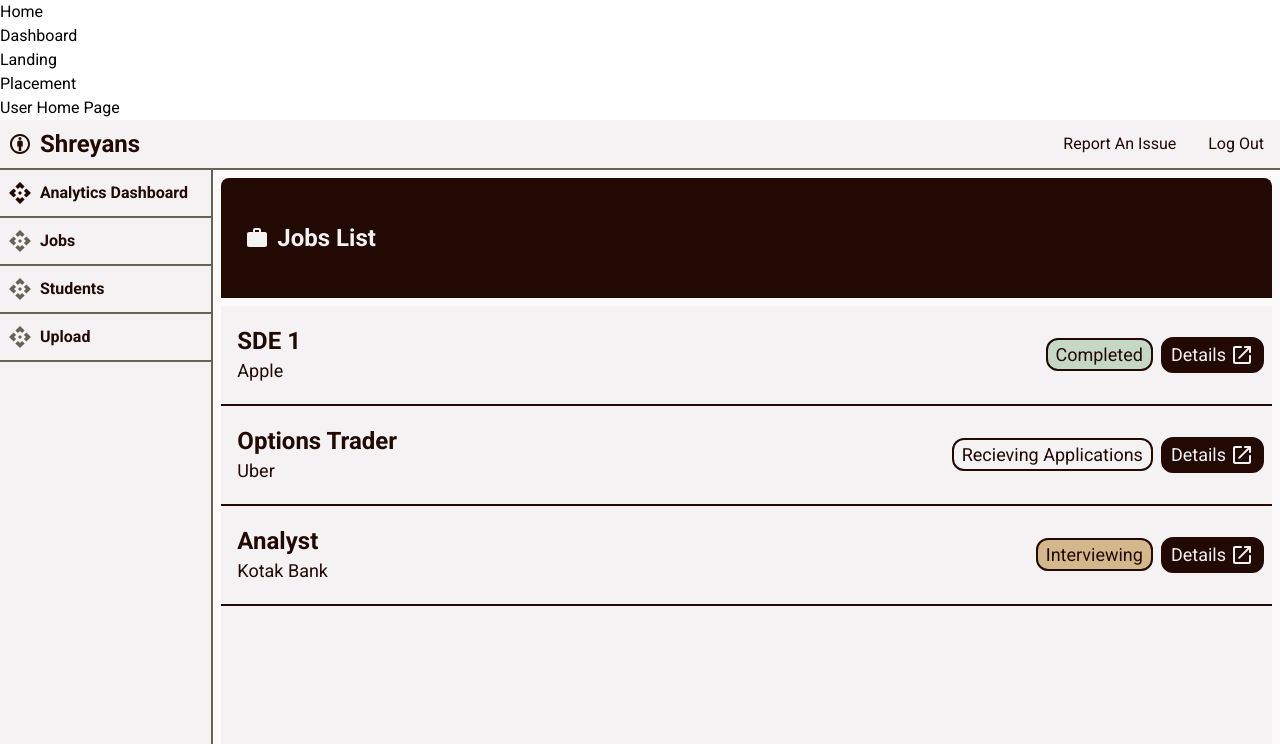
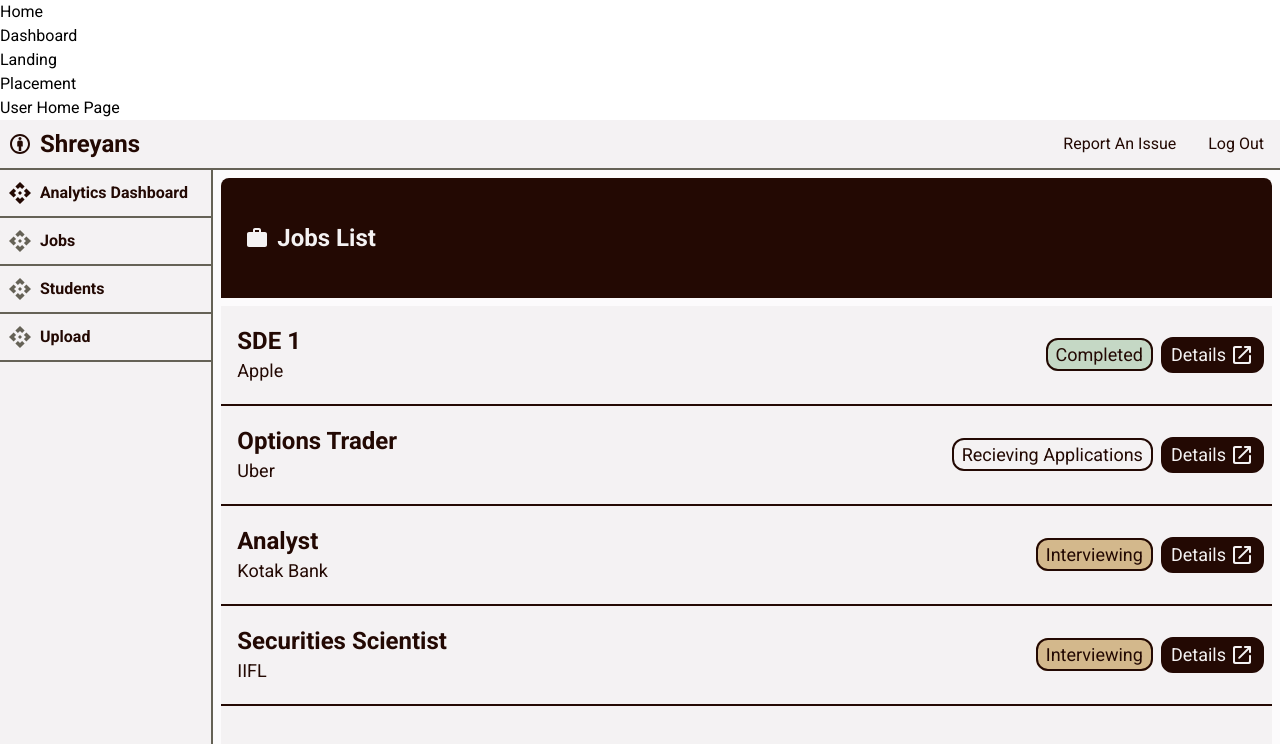
Before and after one commit to shreyanzjain/scoop-mern, a React (Vite) app in the folder frontend/: page /placement-cell in a window 1280 px wide. Shown: the top 744 px of the page. Built offline with nearby package versions, Linux system fonts and the light colour scheme.

Commit message:
implement dynamic joblist in the placement dashboard using dummy data

```diff
--- /dev/null
+++ b/frontend/src/components/Placement/ColorStatus.json
@@ -0,0 +1,5 @@
+{
+    "Completed": "#c5d8c5",
+    "Recieving Applications": "#f4f2f3",
+    "Interviewing": "#D3B88C"
+}
--- /dev/null
+++ b/frontend/src/components/Placement/Data.json
@@ -0,0 +1,26 @@
+[
+  {
+    "title": "SDE 1",
+    "company": "Apple",
+    "status": "Completed",
+    "salary": "Rs. 4,00,000"
+  },
+  {
+    "title": "Options Trader",
+    "company": "Uber",
+    "status": "Recieving Applications",
+    "salary": "Rs. 6,00,000"
+  },
+  {
+    "title": "Analyst",
+    "company": "Kotak Bank",
+    "status": "Interviewing",
+    "salary": "Rs. 3,68,235"
+  },
+  {
+    "title": "Securities Scientist",
+    "company": "IIFL",
+    "status": "Interviewing",
+    "salary": "Rs. 14,00,000"
+  }
+]
--- /dev/null
+++ b/frontend/src/components/Placement/JobRow.jsx
@@ -0,0 +1,34 @@
+import React from "react";
+import colorStatus from "./ColorStatus.json";
+import OpenInNewRoundedIcon from '@mui/icons-material/OpenInNewRounded';
+
+function JobRow({title, company, status}) {
+  return (
+      <div className="container flex px-2 items-center justify-between bg-whitesmoke border-b-2 border-licorice h-1/6">
+        <div className="flex items-center">
+          <div className="ms-2">
+            <p className="text-2xl font-bold">{title}</p>
+            <p className="text-lg ">{company}</p>
+          </div>
+        </div>
+        <div className="flex items-center justify-between gap-2">
+          <div>
+            <a className="border-2 rounded-xl px-2 py-1 border-licorice" style={{backgroundColor: colorStatus[status]}}>
+              {status}
+            </a>
+          </div>
+          <div>
+            <a
+              href="#"
+              className="flex items-center justify-between border-2 rounded-xl gap-1 px-2 py-0.5 border-licorice bg-licorice text-whitesmoke"
+            >
+              Details
+              <OpenInNewRoundedIcon />
+            </a>
+          </div>
+        </div>
+      </div>
+  );
+}
+
+export default JobRow;
--- a/frontend/src/components/Placement/PlacementJobs.jsx
+++ b/frontend/src/components/Placement/PlacementJobs.jsx
@@ -1,28 +1,13 @@
 import React from "react";
 import WorkIcon from '@mui/icons-material/Work';
-import OpenInNewRoundedIcon from '@mui/icons-material/OpenInNewRounded';
+import JobRow from "./JobRow";
+import jobs from "./Data.json"
 
 function PlacementJobs() {
-  const jobs = {
-    job1: {
-      title: "SDE 1",
-      company: "Apple",
-      status: "Completed",
-      salary: "Rs. 4,00,000"
-    },
-    job2: {
-      title: "Options Trader",
-      company: "Uber",
-      status: "Recieving Applications",
-      salary: "Rs. 6,00,000"
-    },
-    job3: {
-      title: "Analyst",
-      company: "Kotak Bank",
-      status: "Interviewing",
-      salary: "Rs. 3,68,235"
-    },
-  };
+  const jobList = jobs.map(
+    ({title, company, status}) =>
+    (<JobRow title={title} company={company} status={status}/>)
+  );
   return (
     <div className="container pb-6 w-5/6 bg-whitesmoke bg-opacity-30" style={{height: "93vh"}}>
       <div className="flex text-2xl font-bold text-whitesmoke mt-2 ms-2 me-2 rounded-t-lg h-1/6 bg-licorice items-center justify-start">
@@ -30,55 +15,8 @@ function PlacementJobs() {
         <p className="ms-2">Jobs List</p>
       </div>
       <div className="flex-col text-lg mt-2 ms-2 me-2 h-5/6 bg-whitesmoke text-licorice">
+        {jobList}
         {/* When there are jobs posted */}
-        <div className="container flex px-2 items-center justify-between bg-whitesmoke border-b-2 border-licorice h-1/6">
-          <div className="flex items-center">
-            <div className="ms-2">
-              <p className="text-2xl font-bold">{jobs.job1.title}</p>
-              <p className="text-lg ">{jobs.job1.company}</p>
-            </div>
-          </div>
-          <div className="flex items-center justify-between gap-2">
-            <div>
-              <a className="border-2 rounded-xl px-2 py-1 border-licorice bg-ashgray">{jobs.job1.status}</a>
-            </div>
-            <div>
-              <a href="#" className="flex items-center justify-between border-2 rounded-xl gap-1 px-2 py-0.5 border-licorice bg-licorice text-whitesmoke">Details<OpenInNewRoundedIcon/></a>
-            </div>
-          </div>
-        </div>
-        <div className="container flex px-2 items-center justify-between bg-whitesmoke border-b-2 border-licorice h-1/6">
-          <div className="flex items-center">
-            <div className="ms-2">
-              <p className="text-2xl font-bold">{jobs.job2.title}</p>
-              <p className="text-lg ">{jobs.job2.company}</p>
-            </div>
-          </div>
-          <div className="flex items-center justify-between gap-2">
-            <div>
-              <a className="border-2 rounded-xl px-2 py-1 border-licorice bg-whitesmoke">{jobs.job2.status}</a>
-            </div>
-            <div>
-              <a href="#" className="flex items-center justify-between border-2 rounded-xl gap-1 px-2 py-0.5 border-licorice bg-licorice text-whitesmoke">Details<OpenInNewRoundedIcon/></a>
-            </div>
-          </div>
-        </div>
-        <div className="container flex px-2 items-center justify-between bg-whitesmoke border-b-2 border-licorice h-1/6">
-          <div className="flex items-center">
-            <div className="ms-2">
-              <p className="text-2xl font-bold">{jobs.job3.title}</p>
-              <p className="text-lg ">{jobs.job3.company}</p>
-            </div>
-          </div>
-          <div className="flex items-center justify-between gap-2">
-            <div>
-              <a className="border-2 rounded-xl px-2 py-1 border-licorice bg-tan">{jobs.job3.status}</a>
-            </div>
-            <div>
-              <a href="#" className="flex items-center justify-between border-2 rounded-xl gap-1 px-2 py-0.5 border-licorice bg-licorice text-whitesmoke">Details<OpenInNewRoundedIcon/></a>
-            </div>
-          </div>
-        </div>
         {/* When there are no jobs posted */}
         {/* <div className="px-4 pb-2 border-b-2 border-ebony container flex items-center justify-between">
           <div className="w-3/6"></div>
```
